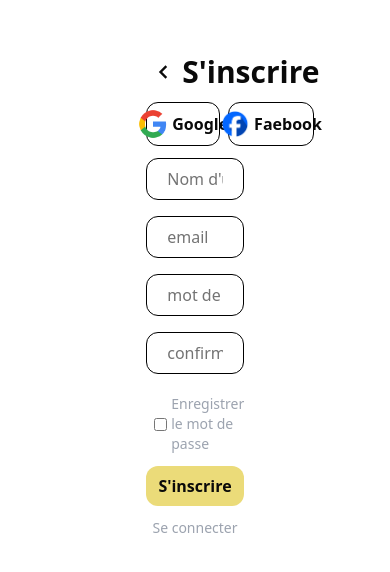
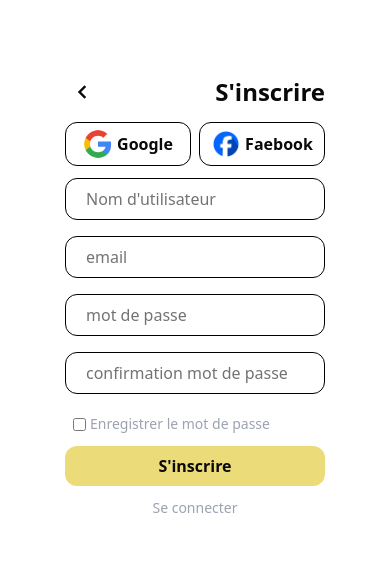
Before and after one commit to IannisG10/Chat_App, a Next.js app: page /authentication/Signup in a window 390 px wide. Shown: the part 126-698 px from the top of the page. Built offline with nearby package versions, Linux system fonts and the light colour scheme.

Commit message:
responsive: forms(register and login)

```diff
--- a/src/components/sections/Hero/Hero.tsx
+++ b/src/components/sections/Hero/Hero.tsx
@@ -4,7 +4,7 @@ import { HeroSectionType } from "@/entities/compoent-entities/hero-entities"
 
 export const Hero = ({titleHero,description,buttonContent}: HeroSectionType)=> {
     return(
-        <div className=" flex md:justify-around justify-center items-center py-5 my-4">
+        <div className=" flex md:justify-around justify-center items-center md:py-5 py-3 md:my-4 my-2">
             <div className=" flex flex-col md:w-1/3 w-9/12 gap-4 items-center my-6 mx-4 ">
                 <h1 className=" text-center md:font-normal font-medium md:text-5xl text-4xl">{titleHero}</h1>
                 <p className=" text-center md:text-xs text-sm text-gray-700 ">{description}</p>
--- a/src/components/sections/auth/Login.tsx
+++ b/src/components/sections/auth/Login.tsx
@@ -10,15 +10,15 @@ import { InputField } from "@/entities/application-entities/authentication";
 
 export const Login = () => {
 
-    const methods = useForm()
+    const methods = useForm<InputField>()
     return(
         <FormProvider {...methods}>
             <form className=" flex justify-center items-center h-screen">
-                <div className=" flex flex-col justify-center  gap-3 w-1/4">
+                <div className=" flex flex-col justify-center  gap-3 md:w-1/4 w-2/3">
                     <div className=" flex justify-between items-center w-full">
-                        <div className=" p-1 hover:bg-gray-50 rounded-full cursor-pointer">
+                        <Link href="/" className=" p-1 hover:bg-gray-50 rounded-full cursor-pointer">
                             <BiChevronLeft size={28} />
-                        </div>
+                        </Link>
                         <h3 className=" text-3xl font-bold">Se connecter</h3>
                     </div>
                     <div className=" flex w-full gap-2">
@@ -26,8 +26,8 @@ export const Login = () => {
                         <ExternalAuth authTittle="Faebook" src="/logo/Facebook.png" alt="Logo Faebook"/>
                     </div>
                     <div className="w-full flex flex-col gap-2">
-                        <InputAuth placeholder="Nom d'utilisateur" label="username"/>
-                        <InputAuth placeholder="mot de passe" label="password"/>
+                        <InputAuth placeholder="Nom d'utilisateur" label="username" options={{required:"Nom requis"}}/>
+                        <InputAuth placeholder="mot de passe" label="password" options={{required:"Mot de passe obligatoire"}}/>
                     </div>
                     <div className=" flex justify-start pl-2 gap-1 items-center ">
                         <input type="checkbox"  />
@@ -39,7 +39,7 @@ export const Login = () => {
                         </button>
                     </div>
                     <div className=" flex justify-center">
-                        <Link href="/authentication/Signup" className=" text-sm text-gray-400">S'inscrire</Link>
+                        <Link href="/authentication/Signup" className=" text-sm text-gray-400 hover:text-gray-500 transition-all duration-150">S'inscrire</Link>
                     </div>
                 </div>
             </form>
--- a/src/components/sections/auth/Register.tsx
+++ b/src/components/sections/auth/Register.tsx
@@ -16,12 +16,12 @@ export const Register = () => {
     return(
         <FormProvider {...methods}>
             <form className=" flex justify-center items-center h-screen" onSubmit={methods.handleSubmit((data) => submitForm(data,methods))}>
-                <div className=" flex flex-col justify-center  gap-3 w-1/4">
+                <div className=" flex flex-col justify-center  gap-3 md:w-1/4 w-2/3">
                     <div className=" flex justify-between items-center w-full">
-                        <div className=" p-1 hover:bg-gray-50 rounded-full cursor-pointer">
+                        <Link href="/" className=" p-1 hover:bg-gray-50 rounded-full cursor-pointer">
                             <BiChevronLeft size={28} />
-                        </div>
-                        <h3 className=" text-3xl font-bold">S'inscrire</h3>
+                        </Link>
+                        <h3 className=" md:text-3xl text-2xl font-bold">S'inscrire</h3>
                     </div>
                     <div className=" flex w-full gap-2">
                         <ExternalAuth authTittle="Google" src="/logo/Google.png" alt="Logo Google" />
@@ -45,7 +45,7 @@ export const Register = () => {
                         </button>
                     </div>
                     <div className=" flex justify-center">
-                        <Link href="/authentication/Signin" className="text-sm text-gray-400">Se connecter</Link>
+                        <Link href="/authentication/Signin" className="text-sm text-gray-400 hover:text-gray-500 transition-all duration-150">Se connecter</Link>
                     </div>
                 </div>
             </form>
```
